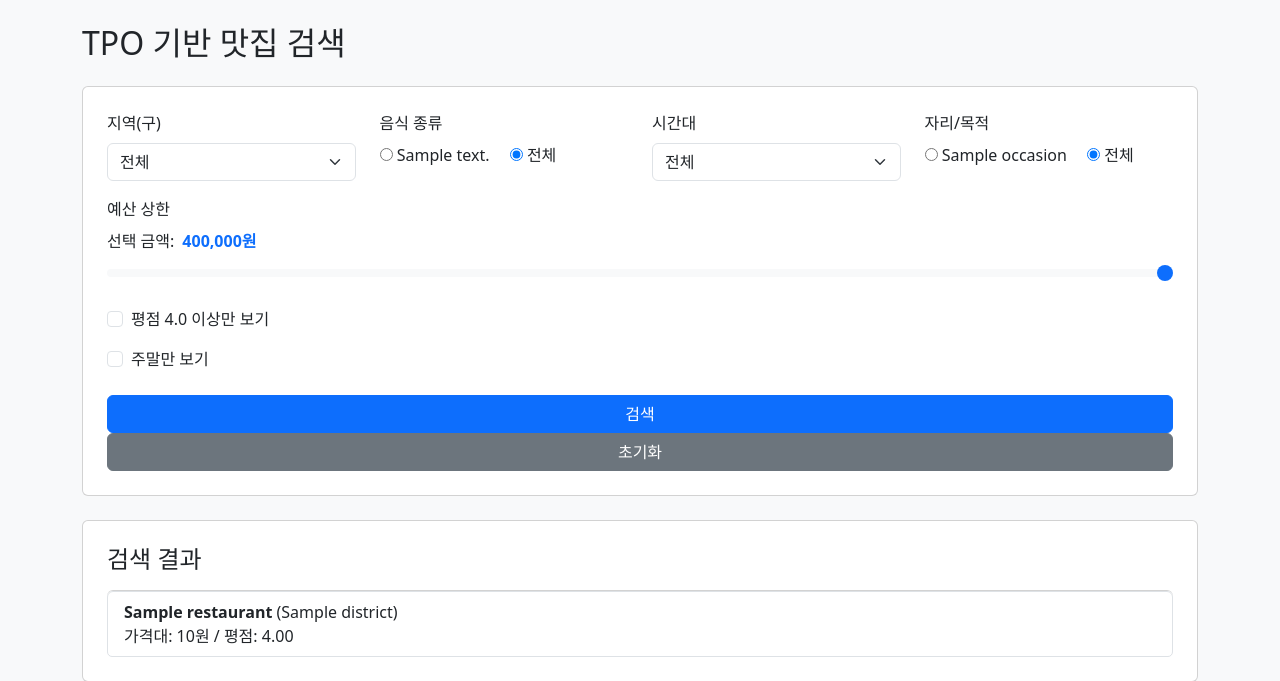
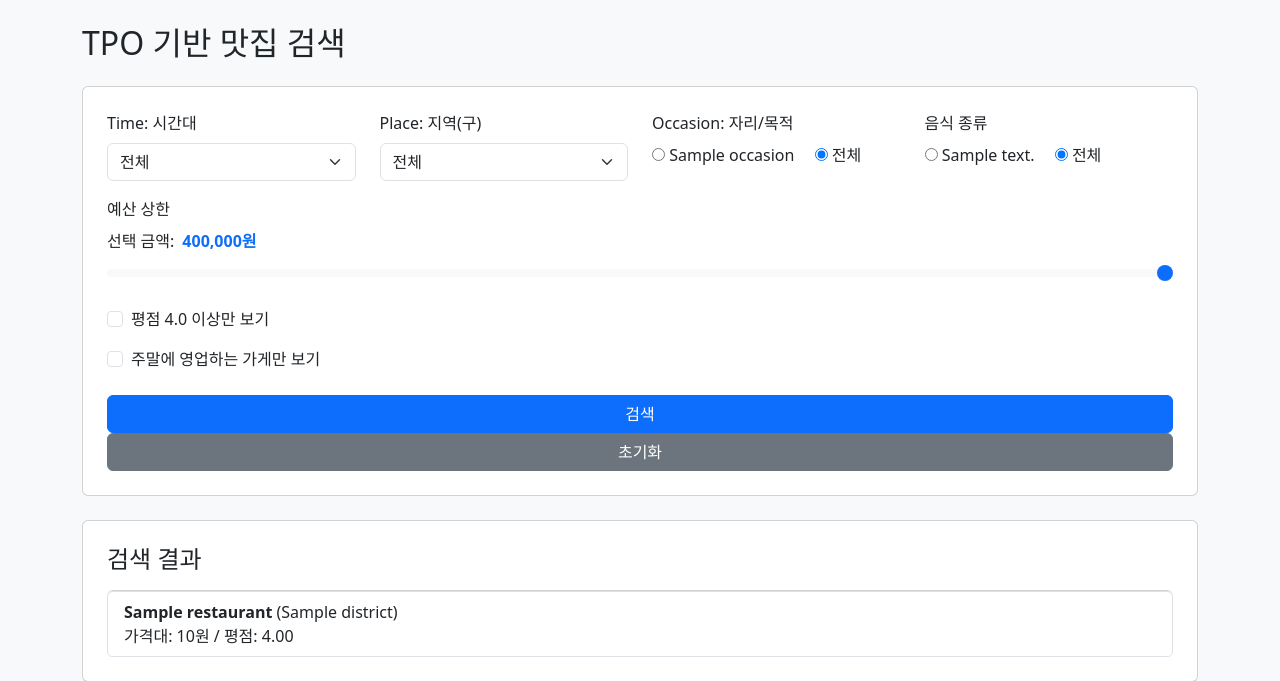
Before and after one commit to seoyoung1214/Seoul-TPO-Restaurant-Finder, a PHP site: page /team12/search.php in a window 1280 px wide. Shown: the top 681 px of the page. Run offline with PHP 8.4, Linux system fonts and the light colour scheme; tables that the repository leaves empty hold one stand-in row (values such as "Sample post").

Commit message:
feat: search.php 검색필터 TPO에 맞게 세팅, 결과 개수 표시

```diff
--- a/public/search.php
+++ b/public/search.php
@@ -30,9 +30,27 @@ $weekend_only = $_GET['weekend_only'] ?? '';
 <form class="card p-4 mb-4" method="GET">
     <div class="row mb-3">
 
+        <!-- 시간대 -->
+        <div class="col-md-3">
+            <label class="form-label">Time: 시간대</label>
+            <select name="time_slot" class="form-select">
+                <option value="">전체</option>
+                <?php
+                $sql = "SELECT time_slot_id, time_of_day FROM time_slots ORDER BY time_slot_id";
+                $stmt = $conn->prepare($sql);
+                $stmt->execute();
+                while ($row = $stmt->fetch(PDO::FETCH_ASSOC)) {
+                    $selected = ($time_slot == $row['time_slot_id']) ? "selected" : "";
+                    echo "<option value='{$row['time_slot_id']}' $selected>{$row['time_of_day']}</option>";
+                }
+                ?>
+            </select>
+        </div>
+
+
         <!-- 구 선택 -->
         <div class="col-md-3">
-            <label class="form-label">지역(구)</label>
+            <label class="form-label">Place: 지역(구)</label>
             <select name="district" class="form-select">
                 <option value="">전체</option>
                 <?php
@@ -45,6 +63,27 @@ $weekend_only = $_GET['weekend_only'] ?? '';
                 }
                 ?>
             </select>
+        </div>
+
+
+        <!-- 자리/목적 -->
+        <div class="col-md-3">
+            <label class="form-label">Occasion: 자리/목적</label><br>
+            <?php
+            $sql = "SELECT occasion_id, occasion_name FROM occasions ORDER BY occasion_name";
+            $stmt = $conn->prepare($sql);
+            $stmt->execute();
+            while ($row = $stmt->fetch(PDO::FETCH_ASSOC)) {
+                $checked = ($occasion == $row['occasion_id']) ? "checked" : "";
+                echo "
+                    <label class='me-2'>
+                        <input type='radio' name='occasion' value='{$row['occasion_id']}' $checked>
+                        {$row['occasion_name']}
+                    </label>
+                ";
+            }
+            ?>
+            <label class="ms-2"><input type="radio" name="occasion" value="" <?= ($occasion==''?'checked':'') ?>> 전체</label>
         </div>
 
         <!-- 음식 종류 -->
@@ -65,43 +104,6 @@ $weekend_only = $_GET['weekend_only'] ?? '';
             }
             ?>
             <label class="ms-2"><input type="radio" name="cuisine" value="" <?= ($cuisine==''?'checked':'') ?>> 전체</label>
-        </div>
-
-        <!-- 시간대 -->
-        <div class="col-md-3">
-            <label class="form-label">시간대</label>
-            <select name="time_slot" class="form-select">
-                <option value="">전체</option>
-                <?php
-                $sql = "SELECT time_slot_id, time_of_day FROM time_slots ORDER BY time_slot_id";
-                $stmt = $conn->prepare($sql);
-                $stmt->execute();
-                while ($row = $stmt->fetch(PDO::FETCH_ASSOC)) {
-                    $selected = ($time_slot == $row['time_slot_id']) ? "selected" : "";
-                    echo "<option value='{$row['time_slot_id']}' $selected>{$row['time_of_day']}</option>";
-                }
-                ?>
-            </select>
-        </div>
-
-        <!-- 자리/목적 -->
-        <div class="col-md-3">
-            <label class="form-label">자리/목적</label><br>
-            <?php
-            $sql = "SELECT occasion_id, occasion_name FROM occasions ORDER BY occasion_name";
-            $stmt = $conn->prepare($sql);
-            $stmt->execute();
-            while ($row = $stmt->fetch(PDO::FETCH_ASSOC)) {
-                $checked = ($occasion == $row['occasion_id']) ? "checked" : "";
-                echo "
-                    <label class='me-2'>
-                        <input type='radio' name='occasion' value='{$row['occasion_id']}' $checked>
-                        {$row['occasion_name']}
-                    </label>
-                ";
-            }
-            ?>
-            <label class="ms-2"><input type="radio" name="occasion" value="" <?= ($occasion==''?'checked':'') ?>> 전체</label>
         </div>
 
     </div>
@@ -148,7 +150,7 @@ $weekend_only = $_GET['weekend_only'] ?? '';
     <div class="mb-4 form-check">
         <input class="form-check-input" type="checkbox" name="weekend_only" value="1"
             <?= ($weekend_only == "1") ? "checked" : "" ?>>
-        <label class="form-check-label">주말만 보기</label>
+        <label class="form-check-label">주말에 영업하는 가게만 보기</label>
     </div>
 
     <button type="submit" class="btn btn-primary">검색</button>
@@ -158,7 +160,10 @@ $weekend_only = $_GET['weekend_only'] ?? '';
 
 <!-- 검색 결과 -->
 <div class="card p-4">
-<h4 class="mb-3">검색 결과</h4>
+<h4 class="mb-3">
+    검색 결과
+    <?php if (isset($rows)) echo "<span class='text-primary'>(" . count($rows) . "개)</span>"; ?>
+</h4>
 
 <?php
 $query = "
```
